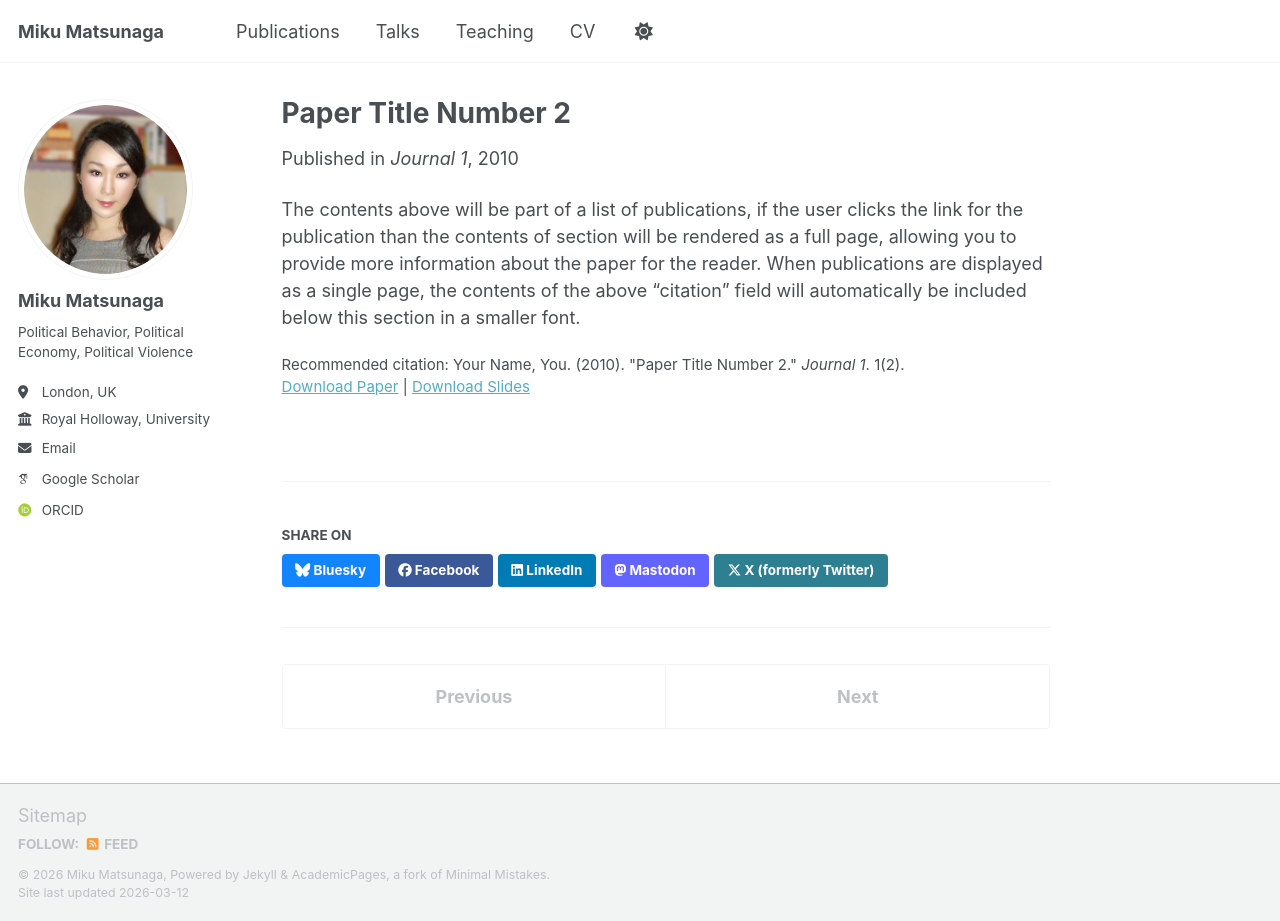
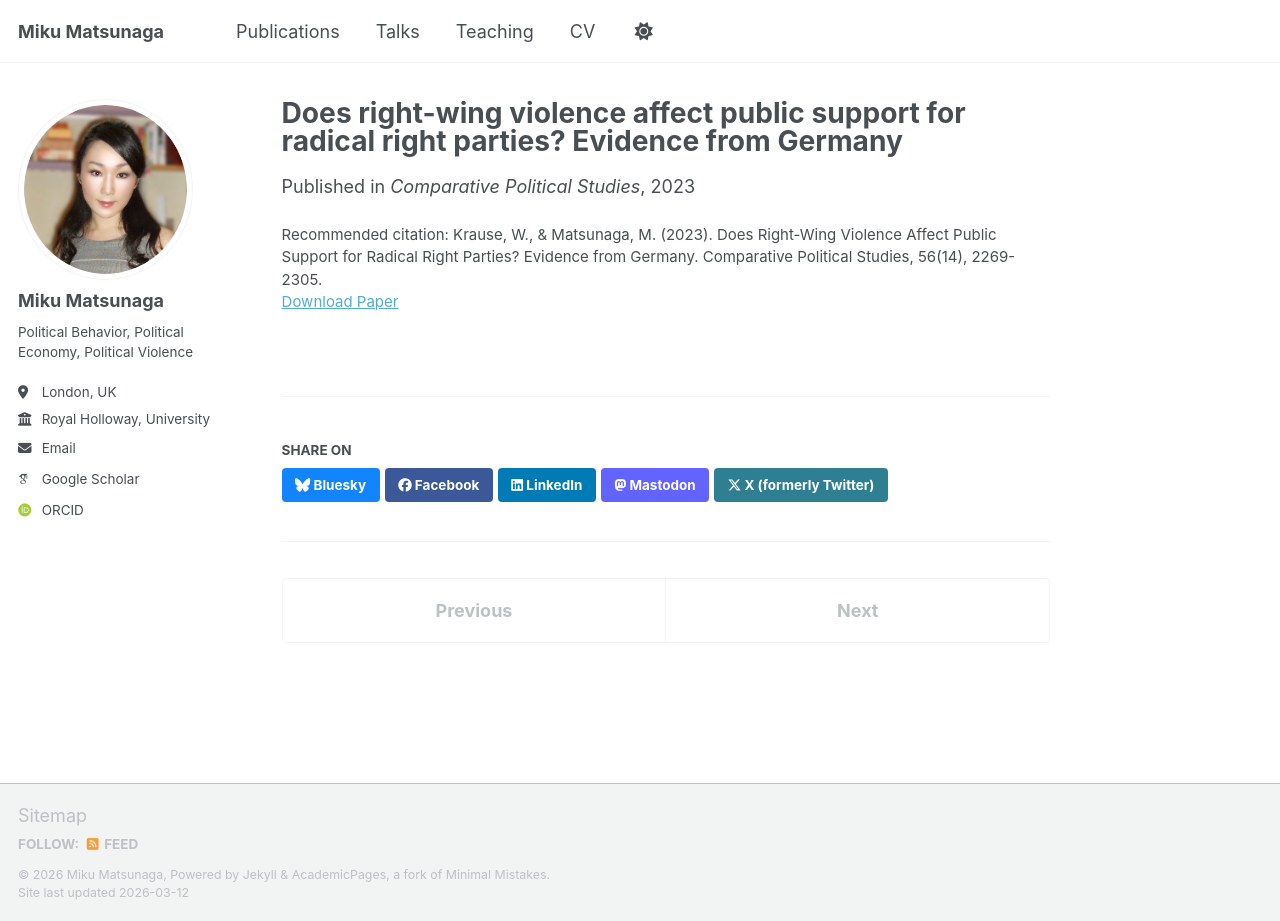
Before and after one commit to mikumatsunaga/mikumatsunaga.github.io, a Jekyll site: the page built from _publications/2010-10-01-paper-title-number-2.md, in a window 1280 px wide and 921 px high. Built offline with Jekyll 4.4.1, drawn with Linux system fonts in a browser that asks for light colours; some web fonts are replaced; a script bundle is joined from its source files by our own code; library files that are not in the unit come from our copies.

Commit message:
Update 2010-10-01-paper-title-number-2.md

```diff
--- a/_publications/2010-10-01-paper-title-number-2.md
+++ b/_publications/2010-10-01-paper-title-number-2.md
@@ -1,14 +1,11 @@
 ---
-title: "Paper Title Number 2"
+title: "Does right-wing violence affect public support for radical right parties? Evidence from Germany"
 collection: publications
 category: manuscripts
 permalink: /publication/2010-10-01-paper-title-number-2
-excerpt: 'This paper is about the number 2. The number 3 is left for future work.'
-date: 2010-10-01
-venue: 'Journal 1'
-slidesurl: 'https://academicpages.github.io/files/slides2.pdf'
-paperurl: 'https://academicpages.github.io/files/paper2.pdf'
-citation: 'Your Name, You. (2010). &quot;Paper Title Number 2.&quot; <i>Journal 1</i>. 1(2).'
+excerpt: '2024 James Caporaso Best Paper Award, CPS'
+date: 2023-12-01
+venue: 'Comparative Political Studies'
+paperurl: 'https://journals.sagepub.com/doi/full/10.1177/00104140231169021'
+citation: 'Krause, W., & Matsunaga, M. (2023). Does Right-Wing Violence Affect Public Support for Radical Right Parties? Evidence from Germany. Comparative Political Studies, 56(14), 2269-2305.'
 ---
-
-The contents above will be part of a list of publications, if the user clicks the link for the publication than the contents of section will be rendered as a full page, allowing you to provide more information about the paper for the reader. When publications are displayed as a single page, the contents of the above "citation" field will automatically be included below this section in a smaller font.
```
